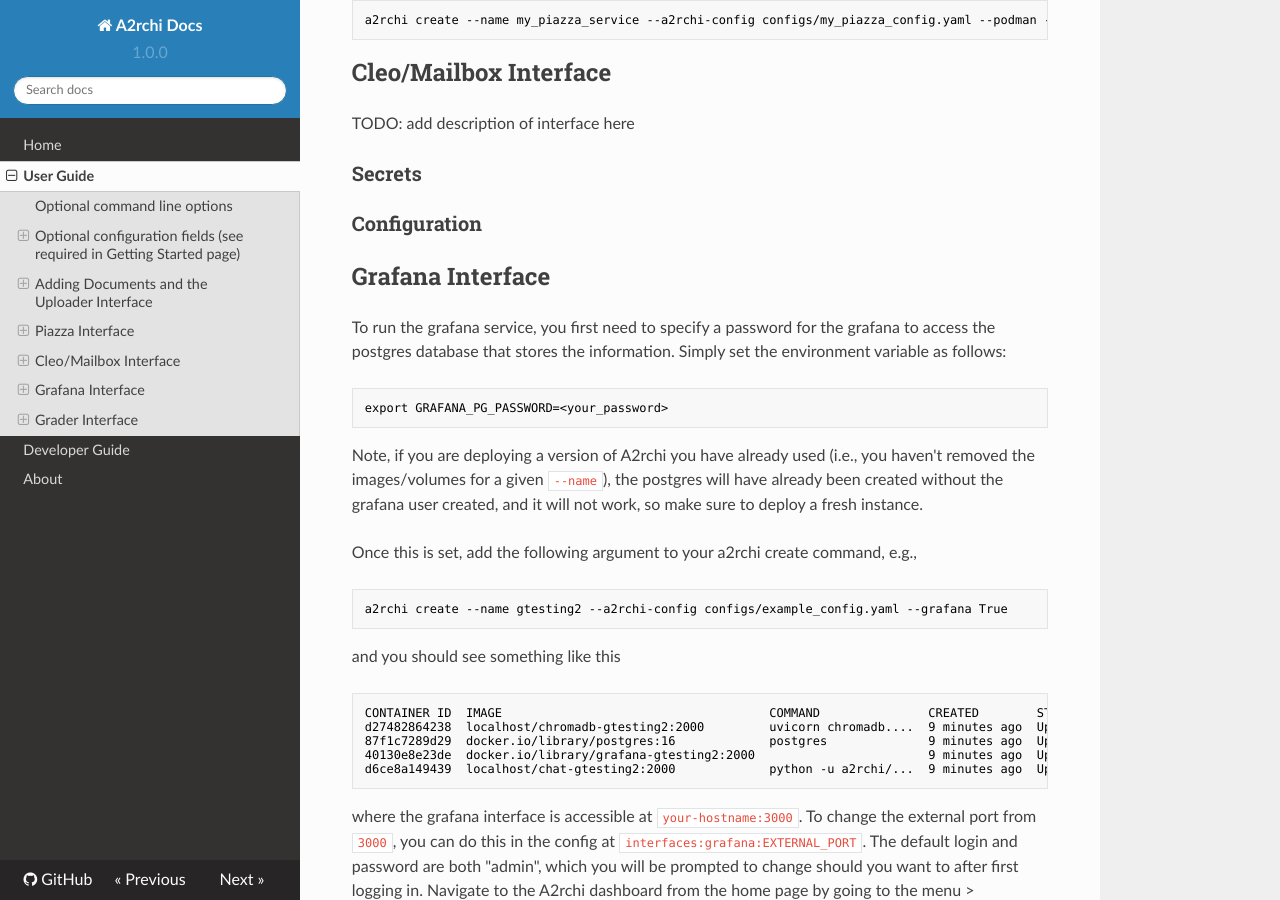
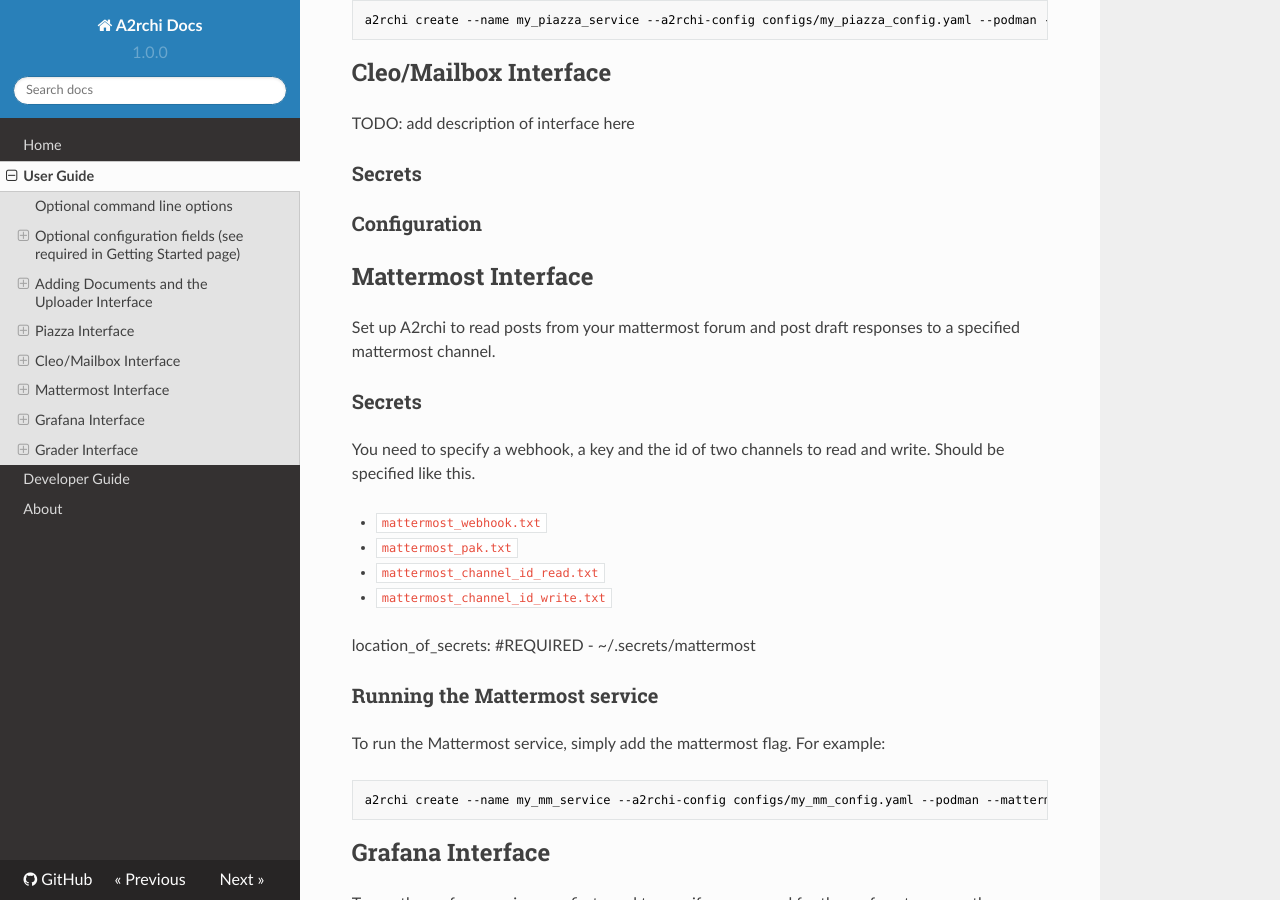
Before and after one commit to mit-submit/A2rchi, an MkDocs documentation site: the page built from docs/docs/user_guide.md, in a window 1280 px wide and 900 px high, scrolled down 7408 px. Built offline with MkDocs 1.6.1, drawn with Linux system fonts in a browser that asks for light colours; nearby versions of some CDN libraries.

Commit message:
update user guide

````diff
--- a/docs/docs/user_guide.md
+++ b/docs/docs/user_guide.md
@@ -261,6 +261,33 @@
 
 ### Configuration
 
+
+## Mattermost Interface
+
+Set up A2rchi to read posts from your mattermost forum and post draft responses to a specified mattermost channel.
+
+### Secrets
+
+You need to specify a webhook, a key and the id of two channels to read and write. Should be specified like this.
+
+- `mattermost_webhook.txt`
+- `mattermost_pak.txt`
+- `mattermost_channel_id_read.txt`
+- `mattermost_channel_id_write.txt`
+
+location_of_secrets: #REQUIRED
+  - ~/.secrets/mattermost
+
+### Running the Mattermost service
+
+To run the Mattermost service, simply add the mattermost flag. For example:
+
+```nohighlight
+a2rchi create --name my_mm_service --a2rchi-config configs/my_mm_config.yaml --podman --mattermost True
+```
+
+
+
 ## Grafana Interface
 
 To run the grafana service, you first need to specify a password for the grafana to access the postgres database that stores the information. Simply set the environment variable as follows:
````
